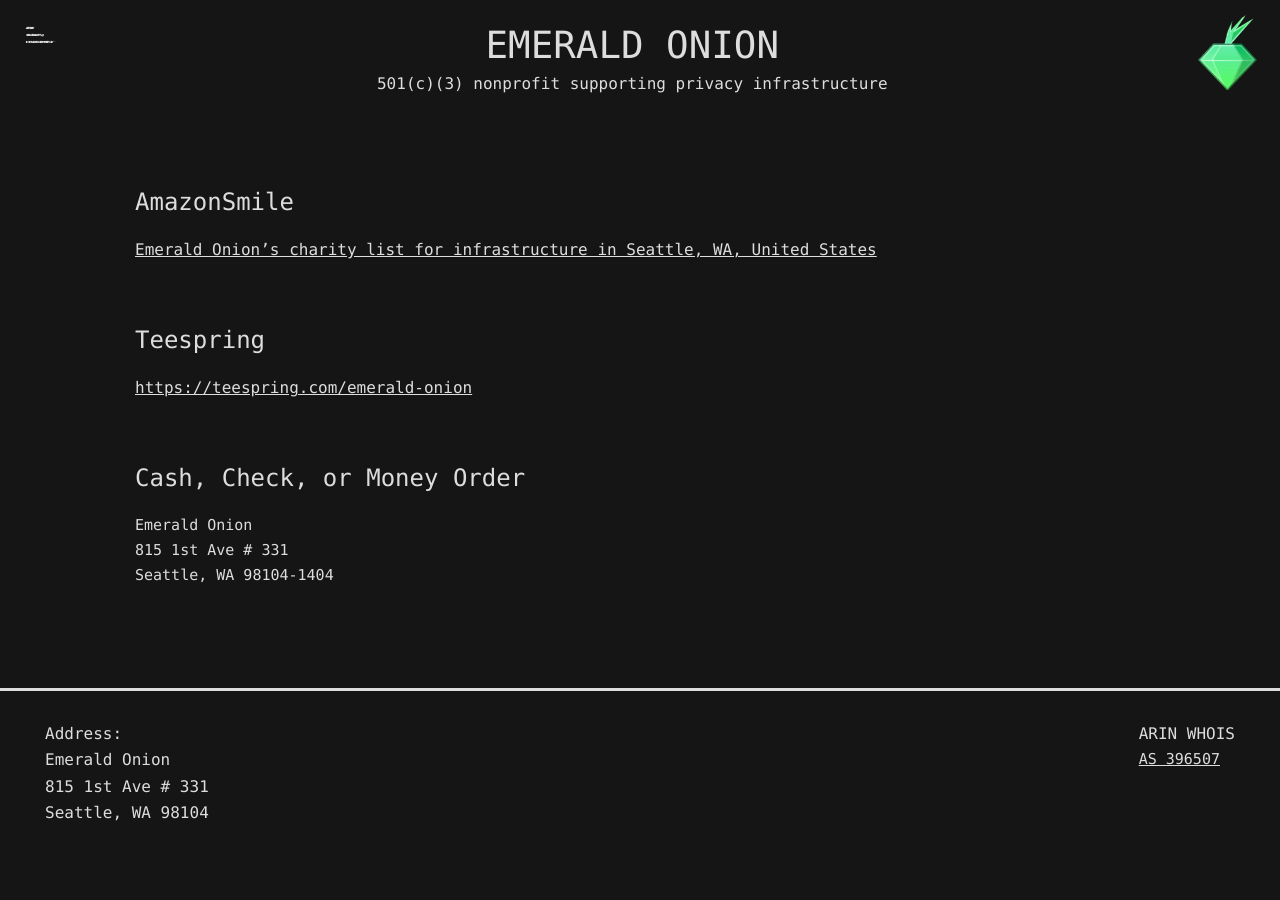
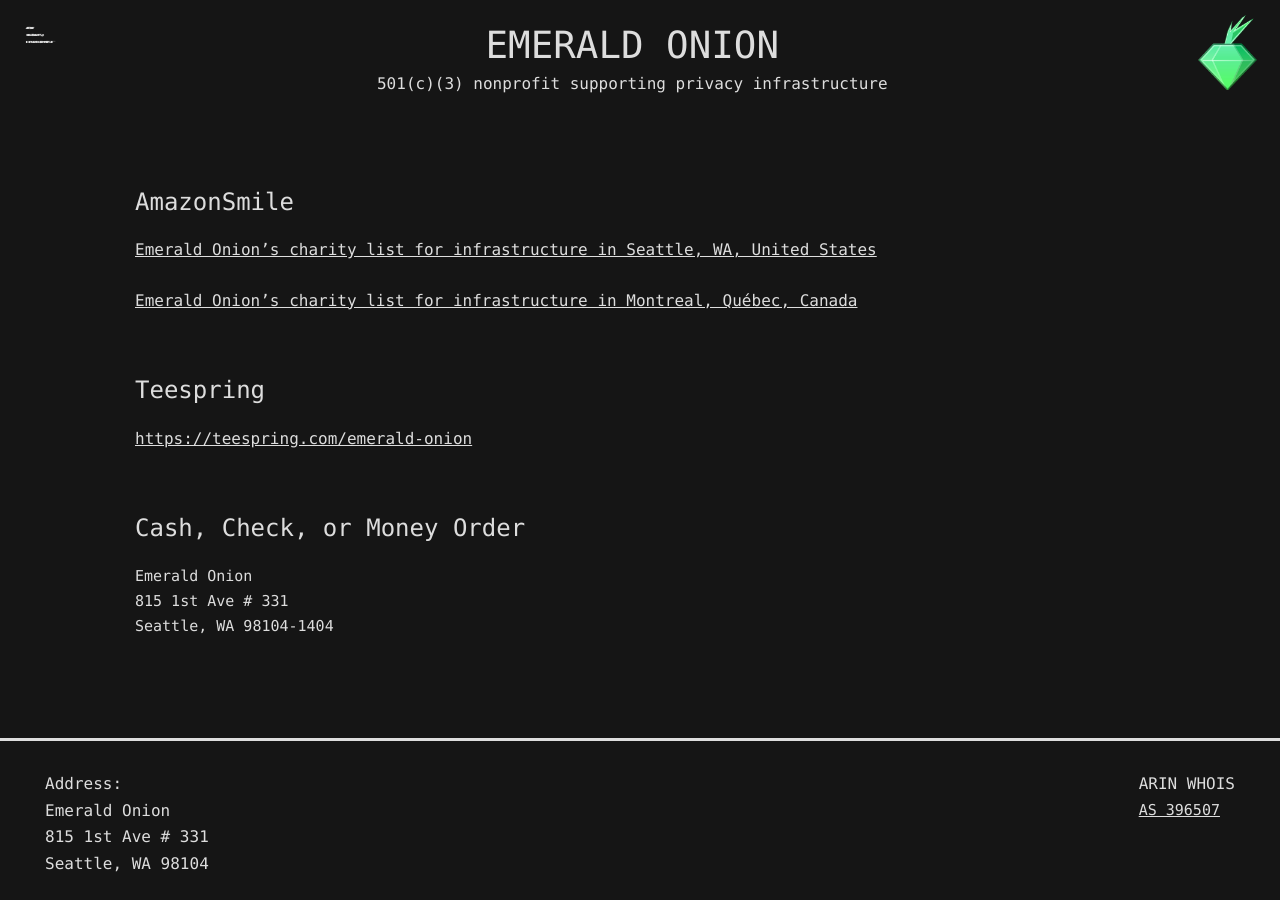
Before and after one commit to emeraldonion/emeraldonion.github.io, a Jekyll site: the page built from donate/index.markdown, in a window 1280 px wide and 900 px high, scrolled down 628 px. Built offline with Jekyll 4.4.1, drawn with Linux system fonts in a browser that asks for light colours; our own code applies the rules of GitHub Pages for plain Markdown files; before the commit the page ends 1477 px from its top, so only the background shows below that.

Commit message:
adding AmazonSmile list for Montreal

```diff
--- a/donate/index.markdown
+++ b/donate/index.markdown
@@ -18,6 +18,8 @@
 
 <a href="https://smile.amazon.com/hz/charitylist/ls/HK9UAWTA5YLR/ref=smi_ext_lnk_lcl_cl" target="_blank">Emerald Onion's charity list for infrastructure in Seattle, WA, United States</a>
 
+<a href="https://smile.amazon.com/hz/charitylist/ls/1PITW87JXW5AG/ref=smi_ext_lnk_lcl_cl" target="_blank">Emerald Onion's charity list for infrastructure in Montreal, Québec, Canada</a>
+
 # Teespring
 
 <a href="https://teespring.com/emerald-onion" target="_blank">https://teespring.com/emerald-onion</a>
```
